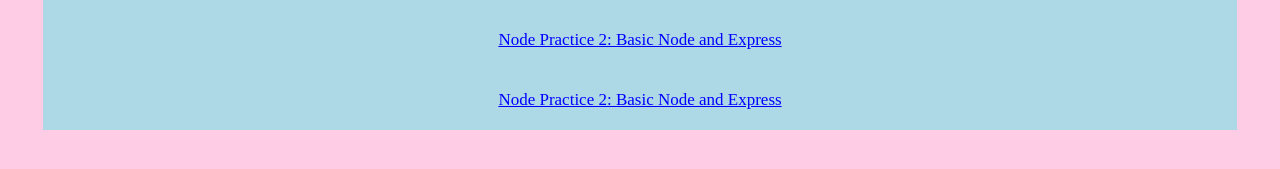
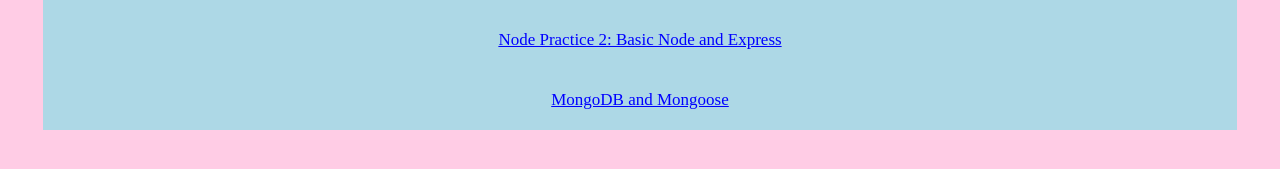
Before and after one commit to Mehruj/mehruj.github.io, a plain HTML site: page index.html in a window 1280 px wide. Shown: the part 321-490 px from the top of the page. Drawn offline with Linux system fonts and the light colour scheme.

Commit message:
Update index.html

```diff
--- a/index.html
+++ b/index.html
@@ -14,7 +14,7 @@
   <a href="myresume.html">My-Resume</a>
   <a href="https://boilerplate-npm-1.mehruj.repl.co/"> Node Practice 1: Managing Packages with NPM</a>
   <a href="https://boilerplate-express-1.mehruj.repl.co/"> Node Practice 2: Basic Node and Express</a>
-  <a href="https://boilerplate-mongomongoose-1.mehruj.repl.co/"> Node Practice 2: Basic Node and Express</a>
+  <a href="https://boilerplate-mongomongoose-1.mehruj.repl.co/"> MongoDB and Mongoose</a>
   <a href="javascript:void(0);" class="icon" onclick="myFunction()">
      <i class="fa fa-bars"></i>
 
```
